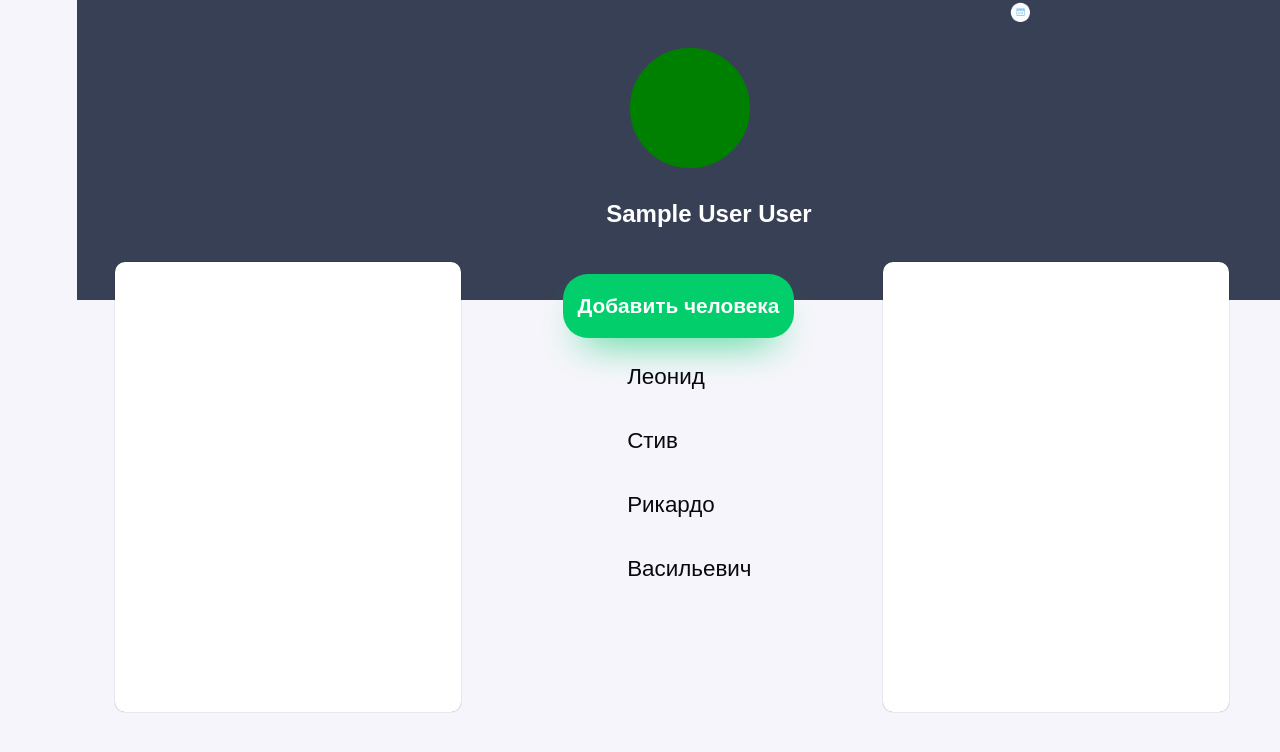
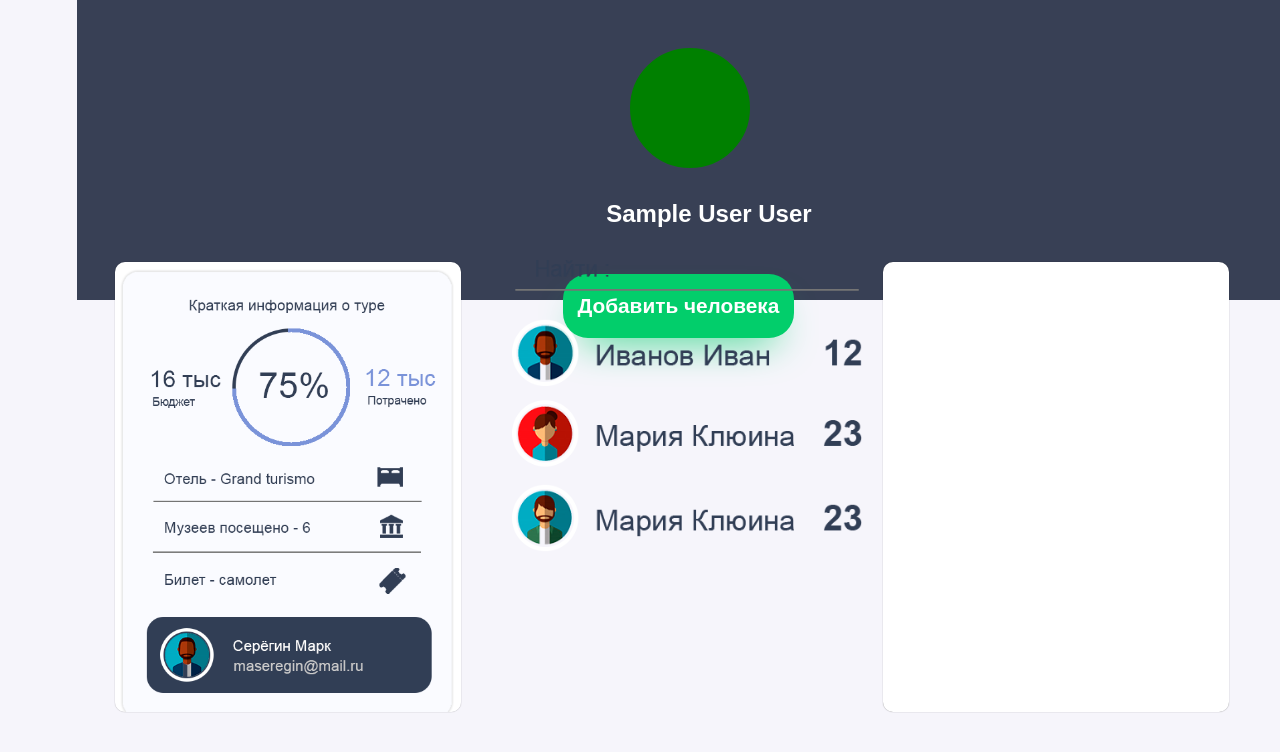
Before and after one commit to vlabster/piter, a PHP site: page /profile.php?user=1 in a window 1280 px wide. Shown: the top 752 px of the page. Run offline with PHP 8.4, Linux system fonts and the light colour scheme; tables that the repository leaves empty or names only in its code hold one stand-in row (values such as "Sample post"); data that the repository does not hold is empty; some libraries are stand-ins or nearby versions.

Commit message:
added new logo

```diff
--- a/profile.php
+++ b/profile.php
@@ -27,65 +27,55 @@
 			<div class="circle">
 
 			</div>
-			<div class="plus">
+			<!-- <div class="plus">
 				<div class="input__wrapper">
 					<input name="file" type="file" name="file" id="input__file" class="input input__file" multiple>
 					<label for="input__file" class="input__file-button">
 						<span class="input__file-icon-wrapper"><img class="input__file-icon" src="logos/day.png" alt="Выбрать файл" width="25"></span>
 					</label>
 				</div>
-			</div>
+			</div> -->
 			<div class="fio">
 				<? echo ("$name $surname"); ?>
 			</div>
 		</div>
 		<div class="check">
 			<?
-			include 'actions/getMyTours.php';
-			while ($row = $res->fetch_assoc()) {
-				$name = $row['name'];
-				$surname = $row['surname'];
-				$parse->get_tpl('temp/tourCard.tpl'); //Файл который мы будем парсить
-				$FI = $surname . " " . $name;
-				$parse->set_tpl('{FI}', "$FI");
+			// include 'actions/getMyTours.php';
+			// while ($row = $res->fetch_assoc()) {
+			// 	$name = $row['name'];
+			// 	$surname = $row['surname'];
+			// 	$parse->get_tpl('temp/tourCard.tpl'); //Файл который мы будем парсить
+			// 	$FI = $surname . " " . $name;
+			// 	$parse->set_tpl('{FI}', "$FI");
 
-				$email = $row['email'];
-				$parse->set_tpl('{EMAIL}', "$email");
+			// 	$email = $row['email'];
+			// 	$parse->set_tpl('{EMAIL}', "$email");
 
-				$hotelName = $row['hotel'];
-				$parse->set_tpl('{HOTELNAME}', "$hotelName");
+			// 	$hotelName = $row['hotel'];
+			// 	$parse->set_tpl('{HOTELNAME}', "$hotelName");
 
-				$place = $row['attractions'];
-				$parse->set_tpl('{PLACE}', "$place");
+			// 	$place = $row['attractions'];
+			// 	$parse->set_tpl('{PLACE}', "$place");
 
-				$ticket = $row['ticket'];
-				$parse->set_tpl('{TICKET}', "$ticket");
+			// 	$ticket = $row['ticket'];
+			// 	$parse->set_tpl('{TICKET}', "$ticket");
 
-				$photo = $row['photo'];
-				$parse->set_tpl('{PHOTO}', $photo);
+			// 	$photo = $row['photo'];
+			// 	$parse->set_tpl('{PHOTO}', $photo);
 
-				$parse->tpl_parse(); //Парсим
+			// 	$parse->tpl_parse(); //Парсим
 
-				echo ($parse->template);
-			}
+			// 	echo ($parse->template);
+			// }
 			?>
+			<img src="img/logos/card.png" alt="" width=335px height="=100px" style="margin-top: 2%;">
 		</div>
 		<div class="place">
 			<div class="btn">
 				Добавить человека
 			</div>
-			<div class="add">
-				Леонид
-			</div>
-			<div class="add1">
-				Стив
-			</div>
-			<div class="add2">
-				Рикардо
-			</div>
-			<div class="add3">
-				Васильевич
-			</div>
+			<img src="img/logos/ludi.png" alt="" width=350px height="=24px" style="margin-left: -60%; margin-bottom: -42%">
 		</div>
 		<div class="game">
 			<?
```
Also changed, not shown: img/logos/card.png (added), img/logos/ludi.png (added).
